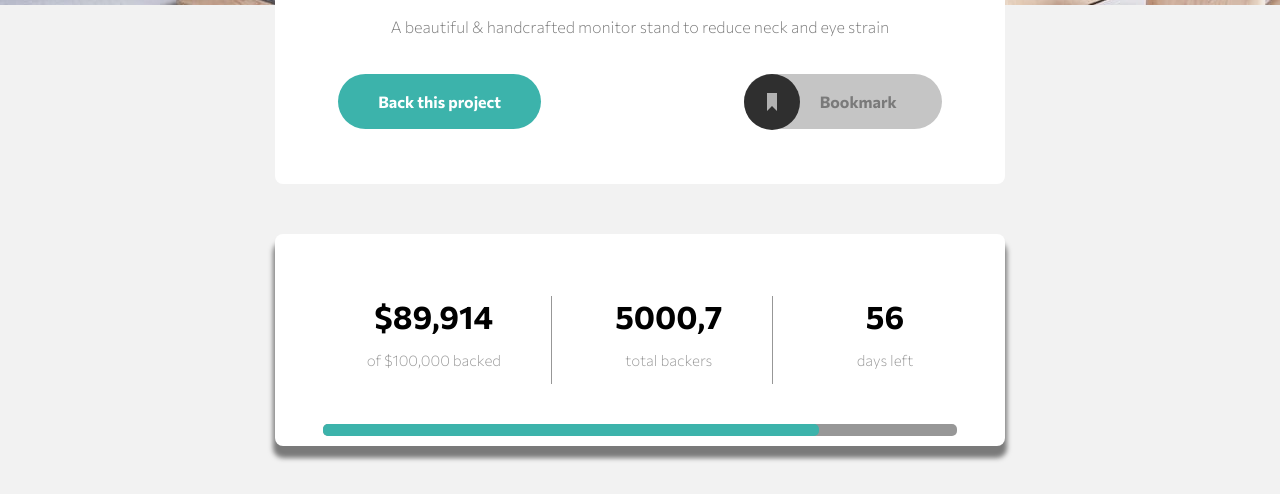
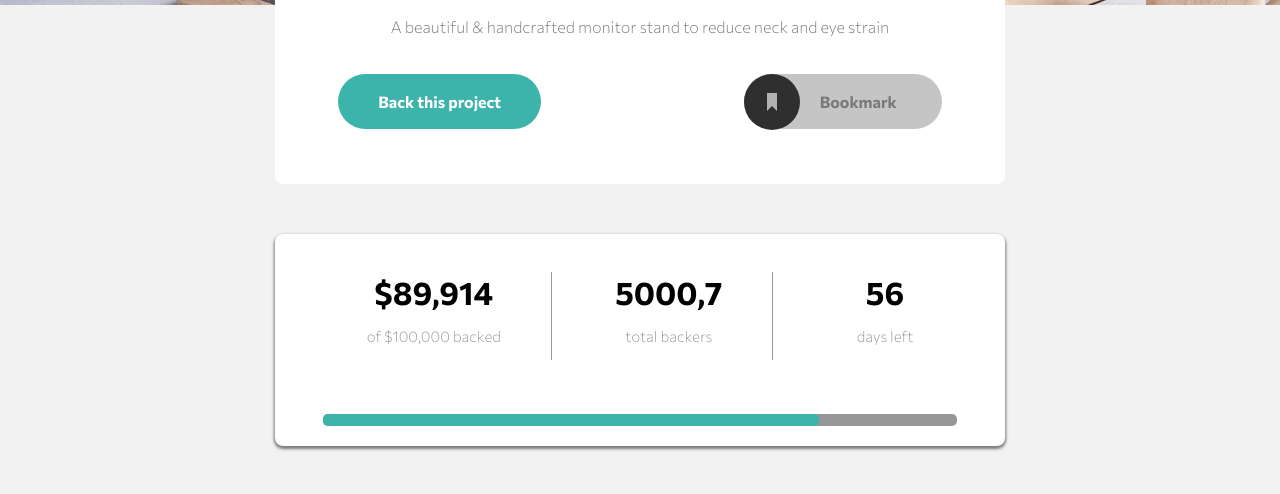
Before and after one commit to otabek-oktamov/Mayoq-Hup-project-challange, a plain HTML site: page index.html in a window 1280 px wide. Shown: the part 395-889 px from the top of the page. Before the commit the page ends 841 px from the top, so only its background shows below. Drawn offline with nearby package versions, Linux system fonts and the light colour scheme.

Commit message:
add content

```diff
--- a/style.css
+++ b/style.css
@@ -116,7 +116,7 @@ background: #147A73;
 }
 .statistic{
 
-    box-shadow:0px 10px 5px 2px #7A7A7A;
+    box-shadow:0px 2px 3px 1px #7A7A7A;
     position: relative;
     text-align: center;
     display: flex;
@@ -127,6 +127,8 @@ background: #147A73;
   height: 212px;
   margin: auto;
   border-radius: 8px;
+  margin-bottom: 48px;
+  padding-bottom: 48px;
 }
 .line1{
     text-align: center;
@@ -155,7 +157,7 @@ background: #147A73;
 .white-line{
     border-radius: 5px;
     margin: auto;
-    bottom: 10px;
+    bottom: 20px;
     position: absolute;
     background: #979797;
     width: 634px;
```
Also changed, not shown: index.html (+3 -2 lines).
